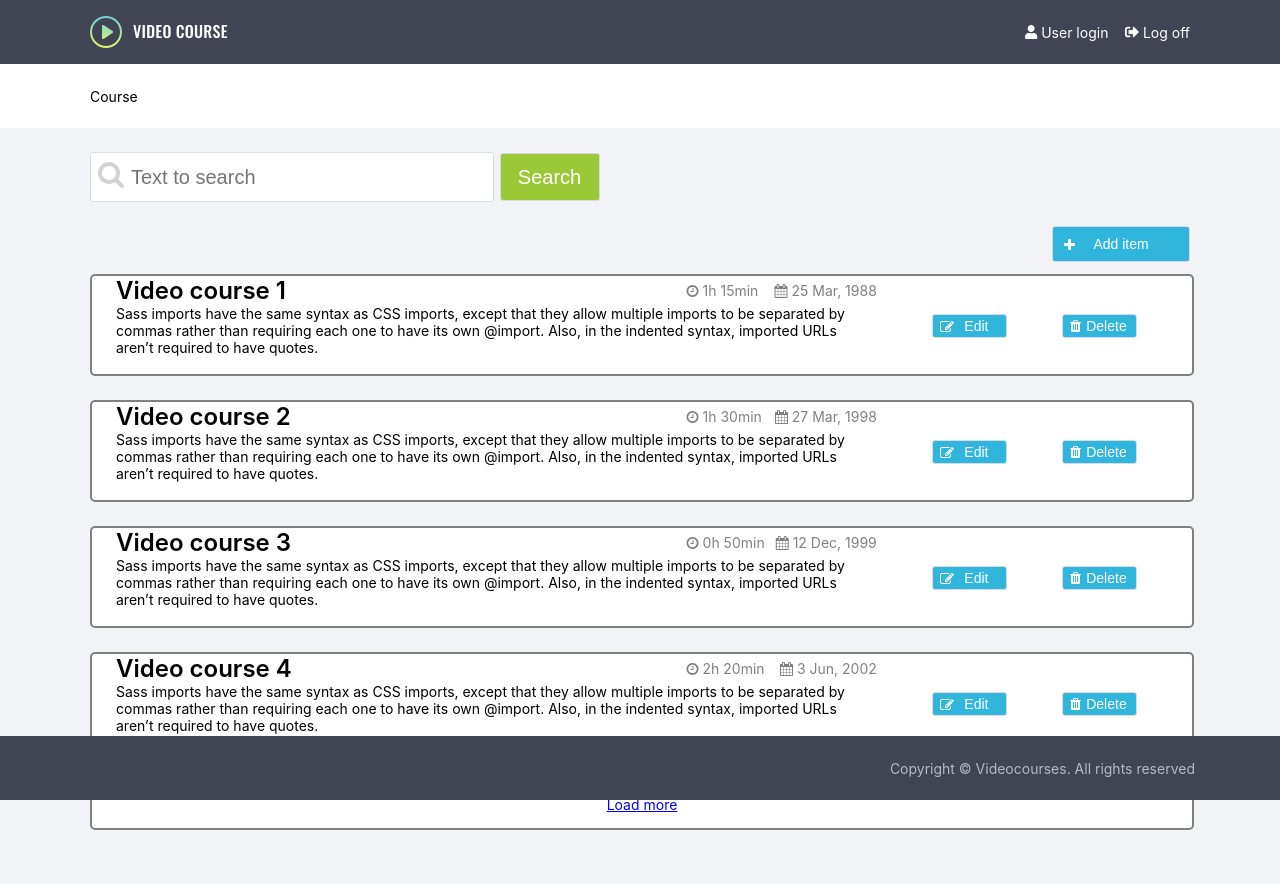
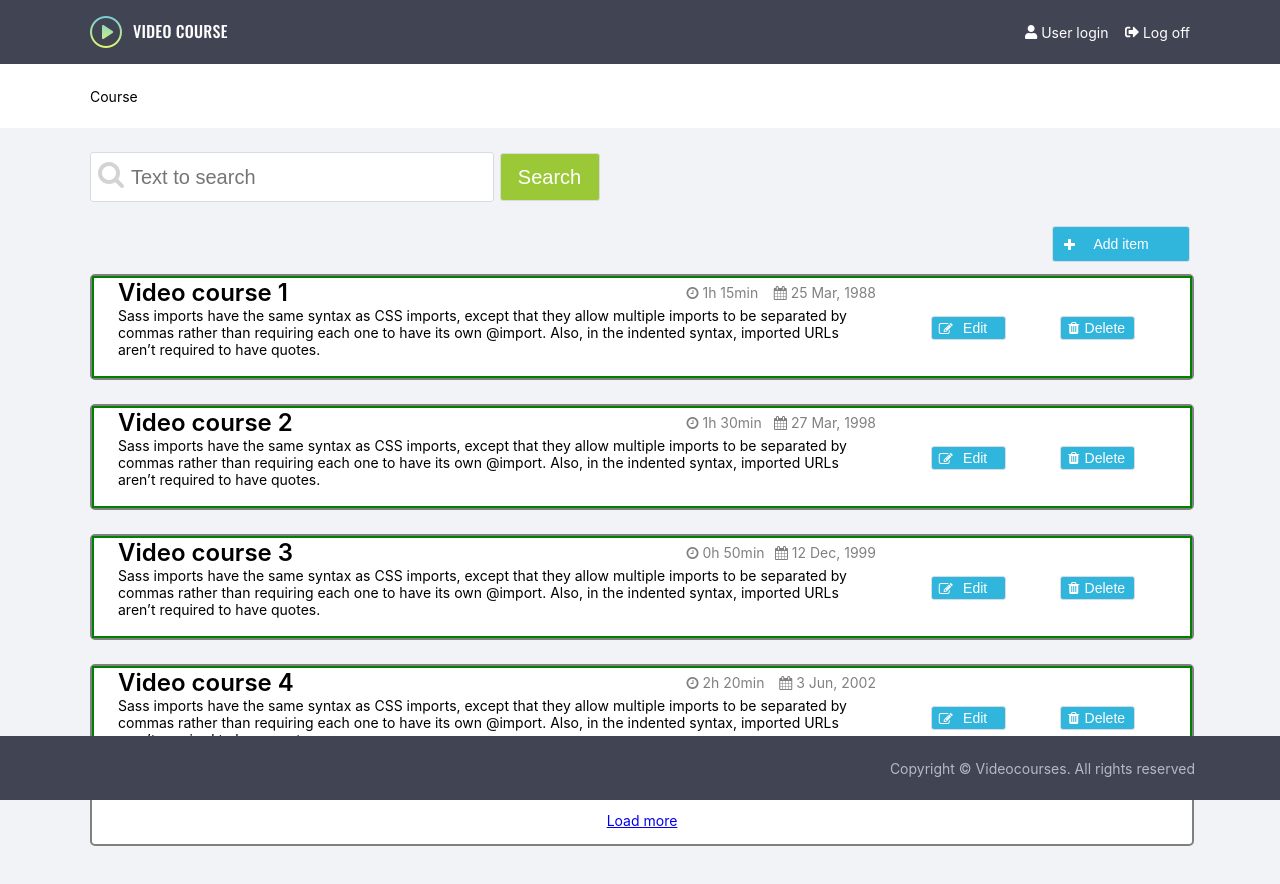
Before and after one commit to Mikhail-Ananev/AngularLearning, an Angular app: page /Course in a window 1280 px wide. Shown: the top 884 px of the page. Built offline with nearby package versions, Linux system fonts and the light colour scheme.

Commit message:
Create directive to change border of ItemComponent

```diff
--- a/src/app/app.module.ts
+++ b/src/app/app.module.ts
@@ -15,6 +15,7 @@ import { ContentComponent } from './components/content/content.component';
 import { SearchPanelComponent } from './components/search-panel/search-panel.component';
 import { ItemsListComponent } from './components/items-list/items-list.component';
 import { ItemComponent } from './components/item/item.component';
+import { ItemBorderColorDirective } from './components/item/item-border-color.directive';
 
 @NgModule({
   declarations: [
@@ -26,7 +27,8 @@ import { ItemComponent } from './components/item/item.component';
     ItemsListComponent,
     ItemComponent,
     MainComponent,
-    SearchPanelComponent
+    SearchPanelComponent,
+    ItemBorderColorDirective
   ],
   exports: [
     MainComponent
--- /dev/null
+++ b/src/app/components/item/item-border-color.directive.ts
@@ -0,0 +1,18 @@
+import { Directive, ElementRef, Input, AfterViewInit } from '@angular/core';
+import { CourseInfo } from '../../models/interfaces';
+
+@Directive({
+  selector: '[appItemBorderColor]'
+})
+export class ItemBorderColorDirective implements AfterViewInit {
+  // @Input() public course: CourseInfo;
+  // let elem: ElementRef;
+
+  constructor(private eleRef: ElementRef) {
+  }
+
+  public ngAfterViewInit(): void {
+    console.log('Directive');
+    this.eleRef.nativeElement.style.border = '2px solid green';
+  }
+}
--- a/src/app/components/item/item.component.html
+++ b/src/app/components/item/item.component.html
@@ -1,4 +1,4 @@
-<div class="item items_container">
+<div class="item items_container" appItemBorderColor>
     <div class="item_content">
         <div class="item_content__header">
             <div class="item-name">
```
Also changed, not shown: 1 other file (tests, documents, lock files or other folders).
